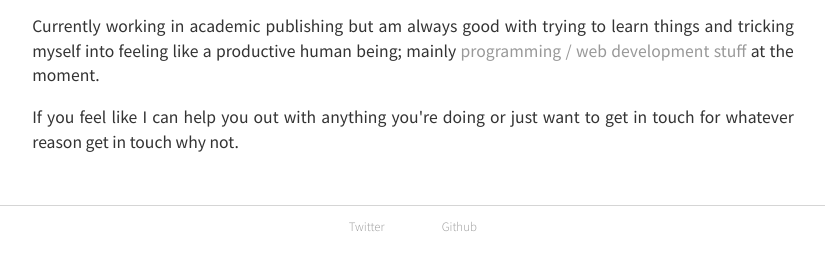
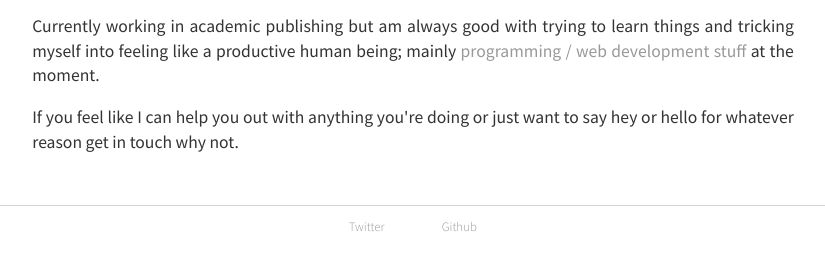
Before and after one commit to thisisned/thisisned.github.io, a Jekyll site: the page built from about/index.html, in a window 1280 px wide. Shown: the part 298-568 px from the top of the page, without its empty margins (227-1052 px from the left). Built offline with Jekyll 4.4.1, drawn with Linux system fonts in a browser that asks for light colours.

Commit message:
Add about bit again

```diff
--- a/about/index.html
+++ b/about/index.html
@@ -5,5 +5,5 @@ title: About
 <div class="blurb">
   <p>I'm Ned and I've made myself a personal website just for the hell of it, and to collect together the few things I have done in my life.</p>
   <p>Currently working in academic publishing but am always good with trying to learn things and tricking myself into feeling like a productive human being; mainly <a href="/computer">programming / web development stuff</a> at the moment.</p>
-  <p>If you feel like I can help you out with anything you're doing or just want to get in touch for whatever reason get in touch why not.</p>
+  <p>If you feel like I can help you out with anything you're doing or just want to say hey or hello for whatever reason get in touch why not.</p>
 </div>
```
